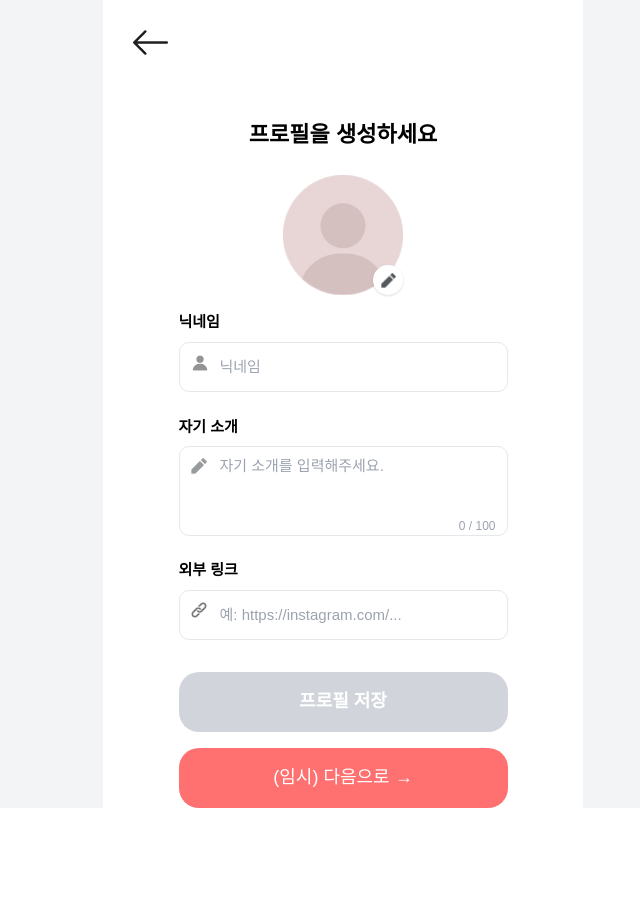
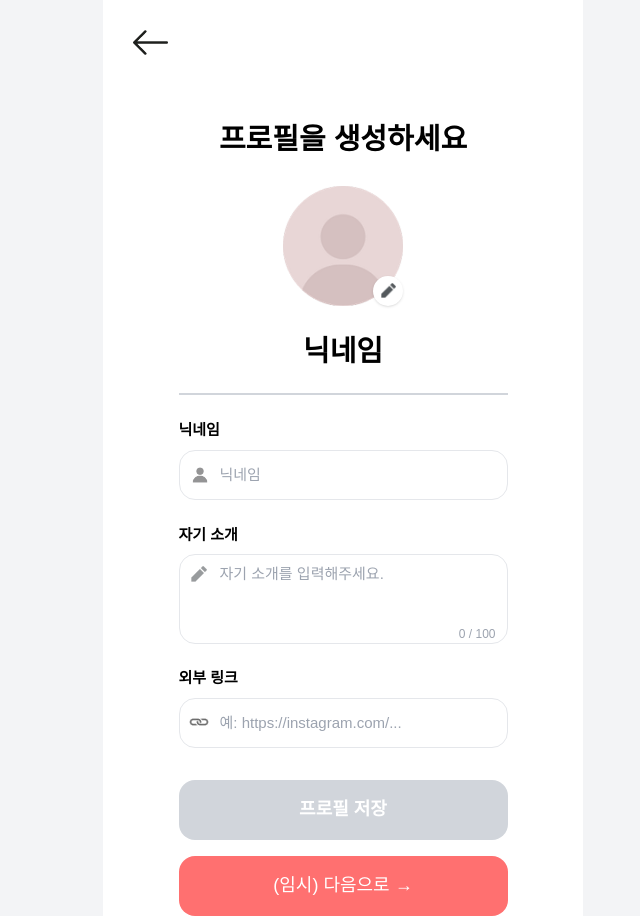
Before and after one commit to Momentory/Momentory_FrontEnd, a React (Vite) app: page /create-profile in a window 1280 px wide. Shown: the whole page, without its empty margins (297-937 px from the left). Before the commit the page ends 808 px from the top, so only its background shows below. Built offline with nearby package versions, Linux system fonts and the light colour scheme; no server answers; a web font is replaced by a local one.

Commit message:
fix: 로그인 화면 ui 수정 (Resolved #79)

```diff
--- a/src/pages/Auth/CreateAccountPage.tsx
+++ b/src/pages/Auth/CreateAccountPage.tsx
@@ -70,7 +70,7 @@ export default function CreateAccountPage() {
 
   /* --------------------------- 이메일 인증 --------------------------- */
 
-  // 1) 인증 메일 발송
+  //  인증 메일 발송
   const handleSendEmail = async () => {
     if (!email) return alert("이메일을 입력해주세요.");
 
@@ -91,7 +91,7 @@ export default function CreateAccountPage() {
     }
   };
 
-  // 2) 인증 여부 확인
+  // 인증 여부 확인
   const handleCheckVerified = async () => {
     try {
       const res: any = await checkEmailVerified(email);
@@ -124,14 +124,12 @@ export default function CreateAccountPage() {
       await signup({
         email,
         password,
-        nickName:nickname,       // ← Swagger 기준 정확함
+        nickName:nickname,
         name,
         phone,
         gender,
         birthDate,
         agreeTerms: true,
-
-        // 선택값
         imageUrl: "",
         imageName: "",
         bio: "",
@@ -154,7 +152,7 @@ export default function CreateAccountPage() {
       <div className="relative w-full mb-8">
         <img
           src="/images/109618.png"
-          className="absolute top-[-80px] left-[2px] w-[35px] h-[35px] cursor-pointer"
+          className="absolute top-[-80px] left-[15px] w-[35px] h-[35px] cursor-pointer"
           onClick={() => navigate(-1)}
         />
         <h1 className="text-[24px] font-semibold ml-5">회원가입</h1>
--- a/src/pages/Auth/CreateProfilePage.tsx
+++ b/src/pages/Auth/CreateProfilePage.tsx
@@ -37,13 +37,12 @@ export default function CreateProfilePage() {
     return () => clearTimeout(timeout);
   }, [nickname]);
 
-  /* ------------------------ 저장 (회원가입 아님) ------------------------ */
+  /* ------------------------ 저장 ------------------------ */
   const handleSubmit = async () => {
     if (!nickname.trim()) return alert('닉네임을 입력해주세요.');
     if (checkingNickname) return alert('닉네임 확인 중입니다.');
     if (nicknameAvailable === false) return alert('이미 사용 중인 닉네임입니다.');
 
-    //  프로필 저장 payload
     const profilePayload = {
       nickname,
       introduction,
@@ -68,7 +67,7 @@ export default function CreateProfilePage() {
       />
 
       {/* 타이틀 */}
-      <h1 className="text-[22px] font-semibold mb-6 text-center">
+      <h1 className="text-[29px] font-semibold mb-6 text-center">
         프로필을 생성하세요
       </h1>
 
@@ -90,6 +89,13 @@ export default function CreateProfilePage() {
         </div>
       </div>
 
+      {/*  프로필 아래 닉네임 + 여백 + 바 */}
+      <div className="flex flex-col items-center mt-2 mb-6">
+        <p className="text-[29px] font-semibold text-black">닉네임</p>
+        <div className="h-[20px]" />
+        <div className="w-[329px] h-[2px] bg-gray-300" />
+      </div>
+
       {/* 닉네임 */}
       <div className="w-[329px] flex flex-col space-y-1 mb-6">
         <label className="text-[15px] font-semibold mb-1 block">닉네임</label>
@@ -99,11 +105,11 @@ export default function CreateProfilePage() {
             placeholder="닉네임"
             value={nickname}
             onChange={(e) => setNickname(e.target.value)}
-            className="w-full h-[50px] rounded-[10px] border px-10 text-[15px]"
+            className="w-full h-[50px] rounded-2xl border px-10 text-[15px]"
           />
           <img
             src="/images/user-icon.png"
-            className="absolute left-3 top-3 w-[18px] h-[18px] opacity-60"
+            className="absolute left-3 top-4 w-[18px] h-[18px] opacity-60"
           />
         </div>
 
@@ -131,7 +137,7 @@ export default function CreateProfilePage() {
             placeholder="자기 소개를 입력해주세요."
             value={introduction}
             onChange={(e) => setIntroduction(e.target.value.slice(0, maxIntroLength))}
-            className="w-full h-[90px] rounded-[10px] border px-10 py-2 text-[15px] resize-none"
+            className="w-full h-[90px] rounded-2xl border px-10 py-2 text-[15px] resize-none"
           />
           <img
             src="/images/pencil-icon.png"
@@ -152,11 +158,11 @@ export default function CreateProfilePage() {
             value={link}
             placeholder="예: https://instagram.com/..."
             onChange={(e) => setLink(e.target.value)}
-            className="w-full h-[50px] rounded-[10px] border px-10 text-[15px]"
+            className="w-full h-[50px] rounded-2xl border px-10 text-[15px]"
           />
           <img
             src="/images/link-icon.png"
-            className="absolute left-3 top-3 w-[16px] h-[16px] opacity-60"
+            className="absolute left-3 top-4 w-[16px] h-[16px] opacity-60 rotate-45"
           />
         </div>
       </div>
@@ -165,11 +171,10 @@ export default function CreateProfilePage() {
       <button
         disabled={!nicknameAvailable || checkingNickname}
         onClick={handleSubmit}
-        className={`w-[329px] h-[60px] text-white text-[18px] font-semibold rounded-[20px] mt-8 ${
-          nicknameAvailable && !checkingNickname
+        className={`w-[329px] h-[60px] text-white text-[18px] font-semibold rounded-2xl mt-8 ${nicknameAvailable && !checkingNickname
             ? "bg-[#FF7070]"
             : "bg-gray-300 cursor-not-allowed"
-        }`}
+          }`}
       >
         프로필 저장
       </button>
@@ -177,7 +182,7 @@ export default function CreateProfilePage() {
       {/* 임시 이동 */}
       <button
         onClick={() => navigate("/select")}
-        className="w-[329px] h-[60px] bg-[#FF7070] text-white text-[18px] rounded-[20px] mt-4"
+        className="w-[329px] h-[60px] bg-[#FF7070] text-white text-[18px] rounded-2xl mt-4"
       >
         (임시) 다음으로 →
       </button>
--- a/src/pages/Auth/LoginScreen.tsx
+++ b/src/pages/Auth/LoginScreen.tsx
@@ -17,7 +17,7 @@ export default function LoginScreen() {
 
   return (
     <div className="flex flex-col items-center justify-center h-screen bg-white">
-      <div className="flex flex-col items-center mb-28">
+      <div className="flex flex-col items-center mb-40 mt-40">
         <p
           style={{
             fontSize: "13px",
@@ -44,6 +44,9 @@ export default function LoginScreen() {
         </div>
       </div>
 
+
+
+      <div className="mt-40">
         <Link
           to="/signinscreen"
           className="w-[330px] h-[70px] bg-[#FF7070] text-white text-[16px] font-medium flex items-center justify-center rounded-[25px] mb-4 shadow-sm transition active:scale-95"
@@ -60,12 +63,12 @@ export default function LoginScreen() {
 
         <div className="w-[330px] h-[1px] bg-gray-300 mb-6"></div>
 
-      <div className="flex justify-center space-x-5">
-        {/* ✅ 카카오 로그인 onClick 수정 */}
+        <div className="flex justify-center space-x-5 gap-3">
+          {/* 카카오 로그인 onClick 수정 */}
           <img
             src="/images/kakao-logo.png"
             alt="카카오 로그인"
-          onClick={handleTempKakaoLogin} // 여기서 임시 함수를 호출
+            onClick={handleTempKakaoLogin}
             className="w-10 h-10 rounded-full hover:scale-110 transition cursor-pointer"
           />
 
@@ -82,5 +85,6 @@ export default function LoginScreen() {
           />
         </div>
       </div>
+    </div>
   );
 }
--- a/src/pages/Auth/SelectCharacterPage.tsx
+++ b/src/pages/Auth/SelectCharacterPage.tsx
@@ -31,7 +31,7 @@ export default function SelectCharacterPage() {
       />
 
       <h1
-        className="absolute left-[30px] top-[110px] text-[22px] font-semibold text-black leading-tight whitespace-pre-line text-left"
+        className="absolute left-[30px] top-[110px] text-[29px] font-semibold text-black leading-tight whitespace-pre-line text-left"
       >
         {"캐릭터를\n선택하세요"}
       </h1>
--- a/src/pages/Auth/SigninScreen.tsx
+++ b/src/pages/Auth/SigninScreen.tsx
@@ -52,39 +52,38 @@ export default function LoginPage() {
       />
 
       {/* 로그인 박스 */}
-      <div className="w-[330px] border border-gray-300 rounded-[10px] p-6 text-center">
-        <h1 className="text-[28px] font-bold text-black mb-6">로그인</h1>
+      <h1 className="text-[45px] font-bold text-black mb-6">로그인</h1>
 
+      <div className="w-full max-w-[360px] mx-auto">
         <form onSubmit={handleSubmit} className="flex flex-col space-y-4">
           <input
             type="email"
             placeholder="abc@naver.com"
             value={email}
             onChange={(e) => setEmail(e.target.value)}
-            className="w-full h-[50px] rounded-[12px] border border-gray-300 px-4 text-[15px] placeholder-gray-400"
+            className="w-full h-[80px] rounded-[25px] border border-gray-300 px-4 text-[22px] placeholder-gray-400"
           />
           <input
             type="password"
             placeholder="비밀번호"
             value={password}
             onChange={(e) => setPassword(e.target.value)}
-            className="w-full h-[50px] rounded-[12px] border border-gray-300 px-4 text-[15px] placeholder-gray-400"
+            className="w-full h-[80px] rounded-[25px] border border-gray-300 px-4 text-[22px] placeholder-gray-400"
           />
 
           {/* 로그인 버튼 */}
           <button
             type="submit"
             disabled={loading}
-            className={`w-full h-[55px] text-white text-[16px] font-semibold rounded-[15px] ${
-              loading ? 'bg-gray-400' : 'bg-[#FF7070]'
-            } transition active:scale-95`}
+            className={`w-full h-[70px] text-white text-[22px] font-semibold rounded-[25px] ${loading ? 'bg-gray-400' : 'bg-[#FF7070]'
+              } transition active:scale-95`}
           >
             {loading ? '로그인중...' : '로그인'}
           </button>
         </form>
 
         {/* 하단 링크 */}
-        <div className="mt-5 text-[13px] text-gray-500">
+        <div className="mt-5 text-[16px] text-center text-gray-500">
           <Link to="/find-id" className="hover:underline">
             아이디 찾기
           </Link>{' '}
```
Lines whose indentation alone changed are shown as unchanged.
